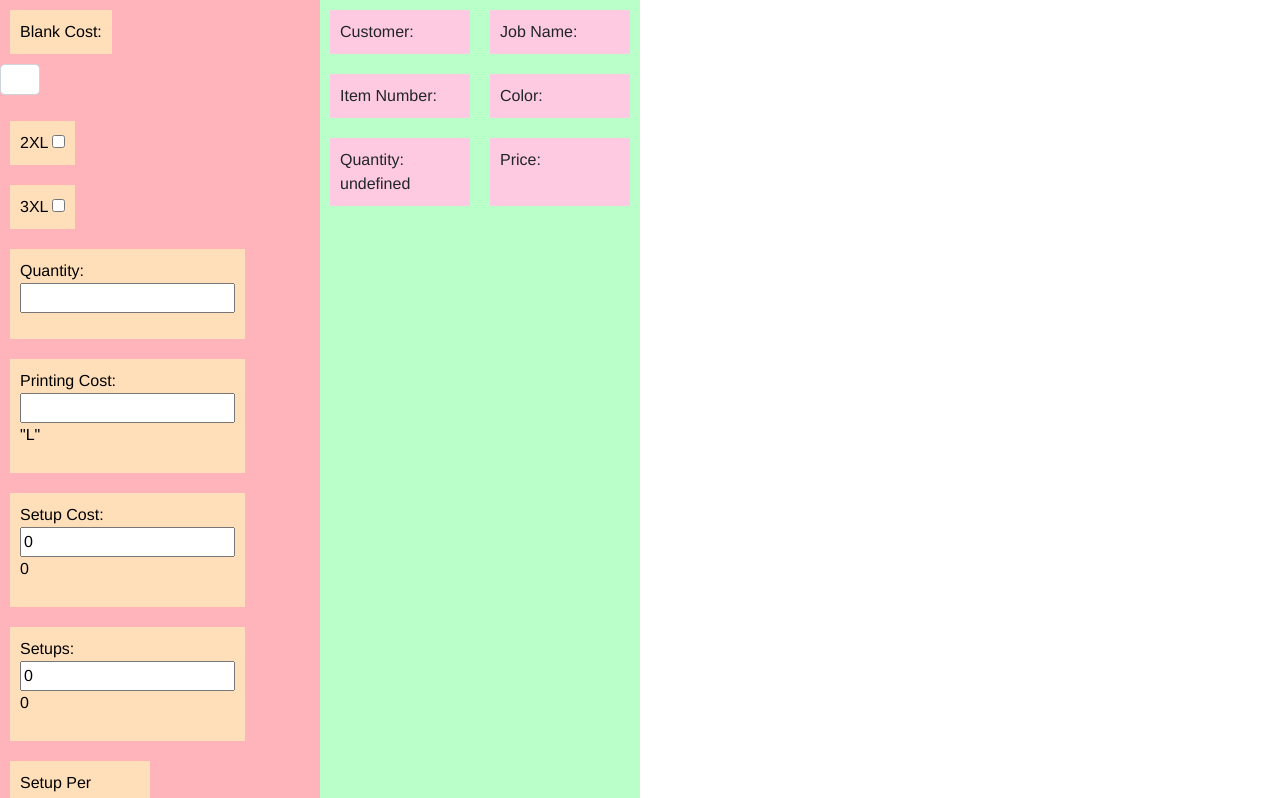
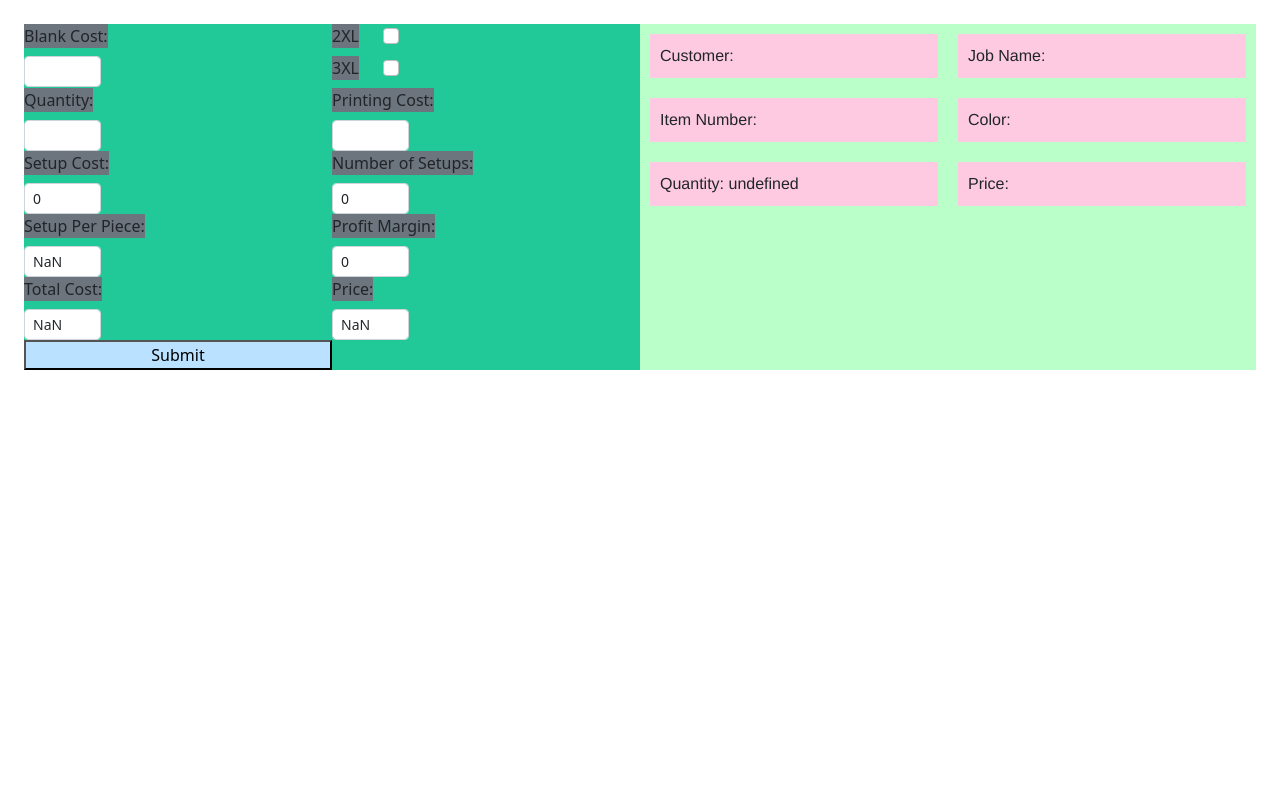
Before and after one commit to DravenTheRaven/quote-boy, a React (Create React App) app: page / in a window 1280 px wide. Shown: the top 798 px of the page. Built offline with nearby package versions, Linux system fonts and the light colour scheme.

Commit message:
fixed my bootstrap imports

```diff
--- a/src/App.js
+++ b/src/App.js
@@ -3,15 +3,16 @@
 import React from "react";
 import { useState } from 'react';
 import * as Utils from './utils.js'
-import 'bootstrap/dist/css/bootstrap.css';
+import Button from 'react-bootstrap/Button';
 import Form from 'react-bootstrap/Form';
-import Button from 'react-bootstrap/Button';
-
-
+import Col from 'react-bootstrap/Col';
+import Row from 'react-bootstrap/Row';
 
 function Quote() {
   const [state, setState] = useState({
     blankCost: "",
+    cost2XL: "",
+    cost3XL: "",
     printingCost: "10",
     price: 0,
     setups: 0,
@@ -27,10 +28,8 @@ function Quote() {
     setState({
       ...state,
       [e.target.name]: value
-
     });
       console.log(value)
-
   }
 
   function handleCheck(e) {
@@ -45,129 +44,139 @@ function Quote() {
   //Utils.setPiece(15, 5, 144);
         console.log(state)
   return(
-<div className="wrap">
-  <div id="container">
-  <Form>
-    <BlankCost handleChange={handleChange}
-               blankCost={state.blankCost}
+<div className="wrap text-bg-primary">
+  <div id="container" >
+
+    <InputVal handleChange={handleChange}
               name="blankCost"
+              value={state.blankCost}
+              text="Blank Cost" />
+    <Form.Group>
+    <Oversize handleChange={handleChange}
+              inputVal={InputVal}
+              checkOver={state.check2XL}
+              name="check2XL"
+              handleCheck={handleCheck}
+              text="2XL"
+              value={state.cost2XL}
               className="flox"
               />
     <Oversize handleChange={handleChange}
-              checkOver={state.check2XL}
-              name="check2XL"
-              handleCheck={handleCheck}
-              size="2XL"
-              className="flox"
-              />
-    <Oversize handleChange={handleChange}
+              inputVal={InputVal}
               checkOver={state.check3XL}
               name="check3XL"
               handleCheck={handleCheck}
-              size="3XL"
+              text="3XL"
+              value={state.cost3XL}
               className="flox"
               />
-    <Quantity handleChange={handleChange}
-              quantity={state.quantity}
+
+    </Form.Group>
+    <InputVal handleChange={handleChange}
               name="quantity"
-              className="flox"
+              value={state.quantity}
+              text="Quantity"
               />
     <Printing  />
-    <SetupCost handleChange={handleChange}
-               setupCost={state.setupCost}
-               className="flox"
+    <InputVal handleChange={handleChange}
+              name="setupCost"
+              value={state.setupCost}
+              text="Setup Cost"
               />
-    <Setups handleChange={handleChange}
-            setups={state.setups}
+    <InputVal handleChange={handleChange}
+              name="setups"
+              value={state.setups}
+              text="Number of Setups"
               />
     <SetPiece handleChange={handleChange}
               setupCost={state.setupCost}
               setups={state.setups}
               quantity={state.quantity}
-
               name="setUpPerPiece"
               />
-
-    <Margin className="flox"
-            handleChange={handleChange}/>
-
+    <InputVal handleChange={handleChange}
+              name="profitMargin"
+              value={state.profitMargin}
+              text="Profit Margin"
+              />
     <Price blankCost={state.blankCost}
            setupCost={state.setupCost}
            printingCost={state.printingCost}
            setups={state.setups}
            quantity={state.quantity}
            profitMargin={state.profitMargin}
+           value={state.price}
            />
     <button className="flox" >{`Submit`}</button>
-    </Form>
   </div>
   <div className="out">
     <Output quantity={state.quantity}/>
-
   </div>
 </div>
-
   )
-
 }
 
-
-function BlankCost({ blankCost, handleChange }) {
-  return(
+function InputVal({value, handleChange, name, text }) {
+  return (
     <>
-
-  <Form.Group controlId="blankCost">
-   <Form.Label>{`Blank Cost: `}</Form.Label>
-     <Form.Control type="number"
-            step="0.01"
-            name="blankCost"
+    <Form.Group controlId={name}>
+    <Form.Label >{`${text}: `}</Form.Label>
+    <Form.Control name={name}
+                  value={value}
+                  onChange={handleChange}
+                  text={text}
                   size="sm"
-            value={blankCost}
-            onChange={handleChange}
+                  className='w-25'
                   />
-     <p>{blankCost}</p>
     </Form.Group>
-
-
 </>
   )
 }
 
-function Oversize({ size, handleChange, handleCheck, checkOver }) {
+function Oversize({ value, text, handleChange, handleCheck, checkOver, inputVal, name }) {
 
   return (
   <>
-   <label htmlFor={`check${size}`}>{`${size} `}
-     <input type="checkbox"
-            id={`check${size}`}
-            name={`check${size}`}
+
+  <Form.Group as={Row}>
+
+  <Form.Group  as={Row} controlId={`check${text}`}>
+
+  <Col  sm={"auto"}>
+   <Form.Label >{`${text} `}</Form.Label>
+   </Col>
+   <Col  sm={"auto"}>
+     <Form.Check
+            name={`check${text}`}
             value={checkOver}
             onChange={handleCheck}
             />
-   </label>
+    </Col>
+
+</Form.Group>
+
    {checkOver &&
-   <label htmlFor={`${size}Cost`}>{`${size} Cost: `}
-     <input type="number"
-            step="0.01"
-            name={`${size}Cost`}
-            size="5"
+     <>
+
+  <Form.Group as={Row}   controlId={`cost${text}`}>
+  <Col sm={"auto"}>
+   <Form.Label>{`${text} Cost: `}</Form.Label>
+   </Col>
+   <Col sm={"auto"}>
+     <Form.Control size="sm"
+
+
+                   name={`cost${text}`}
+                   value={value}
+                   onChange={handleChange}
                    />
-   </label>
+      </Col>
+  </Form.Group>
+
+      </>
     }
-  </>
-  )
-}
+</Form.Group>
 
-function Quantity({ quantity, handleChange }) {
-  return(
-  <>
-  <label htmlFor="quantity">{`Quantity: `}
-    <input type="number"
-           name="quantity"
-           value={quantity}
-           onChange={handleChange} size="5"/>
-      <p>{quantity}</p>
-  </label>
   </>
   )
 }
@@ -175,77 +184,37 @@ function Quantity({ quantity, handleChange }) {
 function Printing() {
   return(
   <>
-  <label htmlFor="printingCost">{`Printing Cost: `}
-    <input type="number" step="0.01" name="printingCost"  size="5" />
-      <p>"L"</p>
-    </label>
+  <Form.Group>
+    <Form.Label htmlFor="printingCost">{`Printing Cost: `}</Form.Label>
+    <Form.Control  className='w-25'  name="printingCost"  size="sm" />
+  </Form.Group>
   </>
   )
 }
 
-function SetupCost({ setupCost, handleChange }) {
-  return(
-  <>
-  <label htmlFor="setupCost">{`Setup Cost: `}
-    <input type="number"
-           step="0.01"
-           name="setupCost"
-           id="setupCost"
-           value={setupCost}
-           onChange={handleChange}
-           size="5"
-           />
-      <p>{setupCost}</p>
-  </label>
-  </>
-  )
-}
 
-function Setups({ setups, handleChange }) {
-  return(
-  <>
-  <label htmlFor="setups">{`Setups: `}
-    <input type="number"
-           name="setups"
-           id="setups"
-           value={setups}
-           onChange={handleChange}
-           size="5"
-           />
-      <p>{setups}</p>
-  </label>
-  </>
-  )
-}
 
 function SetPiece({ setupCost, setups, quantity, handleChange }) {
    let setUpPerPiece = ((parseFloat(setupCost) * parseFloat(setups)) / parseFloat(quantity))
 
   return (
     <>
-    <label htmlFor="setUpPerPiece">Setup Per Piece:
-    <input  name="setUpPerPiece"
+    <Form.Group>
+    <Form.Label htmlFor="setUpPerPiece">Setup Per Piece:</Form.Label>
+    <Form.Control  name="setUpPerPiece"
             id="setUpPerPiece"
             value={setUpPerPiece}
             onChange={handleChange}
-            size="5"
+            size="sm"
+            className='w-25'
             readOnly
             />
-    <p></p>
-    </label>
+    </Form.Group>
     </>
   )
 }
 
-function Margin({ handleChange }) {
-  return(
-  <>
-  <label htmlFor="profitMargin">{`Profit Margin: `}
-    <input type="number" name="profitMargin" onChange={handleChange} size="5"/>
-  </label>
-  </>
-  )
-}
+
 
 function Price({ blankCost, printingCost, setups, setupCost, profitMargin, quantity }) {
   const setUpPerPiece = ((parseFloat(setupCost) * parseFloat(setups)) / parseFloat(quantity))
@@ -254,10 +223,24 @@ function Price({ blankCost, printingCost, setups, setupCost, profitMargin, quant
   const price = cost / finalMargin
   return (
   <>
-  <p>{`Total Cost: ${cost}`}</p>
-
-
-  <p>{`Price: ${price}`}</p>
+  <Form.Group controlId="totalCost">
+  <Form.Label>Total Cost:</Form.Label>
+  <Form.Control  name="totalCost"
+                 value={cost}
+                 size="sm"
+                 className='w-25'
+                 readOnly
+                 />
+  </Form.Group>
+  <Form.Group controlId="price">
+    <Form.Label>Price:</Form.Label>
+    <Form.Control  name="price"
+                  value={price}
+                  size="sm"
+                  className='w-25'
+                  readOnly
+                  />
+  </Form.Group>
   </>
   )
 }
--- a/src/App.scss
+++ b/src/App.scss
@@ -14,3 +14,63 @@ span {
     font-weight: bold;
   }
 }
+
+body {
+  padding: 1.5rem;
+
+}
+
+* {
+  box-sizing: border-box;
+}
+
+
+
+#root label {
+
+}
+
+#container {
+background-color: $teal;
+display: grid;
+grid-template-columns: 50% 50%;
+
+}
+
+.form-label {
+  background-color: $secondary;
+}
+
+.wrap {
+   display: grid;
+   grid-template-columns: 50% 50%;
+}
+
+.out {
+  background-color: #baffc9;
+  grid-template-columns: 50% 50%;
+
+}
+
+#customerFacing {
+  display: grid;
+  grid-template-columns: 50% 50%;
+}
+
+.flox {
+  background-color: #bae1ff;
+}
+
+#customerFacing p {
+  background-color: #fdcae1;
+    font-family: helvetica;
+  padding: 10px;
+  margin: 10px;
+}
+
+.col {
+
+  background-color: red;
+}
+
+/* import bootstrap to set changes */
--- a/src/custom.scss
+++ b/src/custom.scss
@@ -4,68 +4,5 @@ $theme-colors: (
         "danger": teal
 );
 
-* {
-  box-sizing: border-box;
-}
-
-/* Chrome, Safari, Edge, Opera */
-input::-webkit-outer-spin-button,
-input::-webkit-inner-spin-button {
-  -webkit-appearance: none;
-  margin: 0;
-}
-
-#blankCost {
-  width: 25%;
-}
-
-/* Firefox */
-input[type=number] {
-  -moz-appearance: textfield;
-}
-
-#root label {
-  color: black;
-background-color: #ffdfba;
-  font-family: helvetica;
-  padding: 10px;
-  margin: 10px;
-}
-
-#container {
-  background-color: #ffb3ba;
-  display: grid;
-   grid-template-columns: 50% 50%;
-
-}
-
-
-.wrap {
-   display: grid;
-   grid-template-columns: 25% 25%;
-}
-
-.out {
-  background-color: #baffc9;
-
-}
-
-#customerFacing {
-  display: grid;
-  grid-template-columns: 50% 50%;
-}
-
-.flox {
-  background-color: #bae1ff;
-}
-
-#customerFacing p {
-  background-color: #fdcae1;
-    font-family: helvetica;
-  padding: 10px;
-  margin: 10px;
-}
-
-
 /* import bootstrap to set changes */
 @import "../node_modules/bootstrap/scss/bootstrap";
--- a/src/index.js
+++ b/src/index.js
@@ -1,11 +1,11 @@
 import React from 'react';
 import ReactDOM from 'react-dom/client';
-import './index.css';
+
 import App from './App';
+import reportWebVitals from './reportWebVitals';
 
 // Importing Sass with Bootstrap CSS
 import './App.scss';
-import reportWebVitals from './reportWebVitals';
 
 const root = ReactDOM.createRoot(document.getElementById('root'));
 root.render(
--- a/src/utils.js
+++ b/src/utils.js
@@ -1,4 +1,6 @@
 import React from "react";
+import Button from 'react-bootstrap/Button';
+import Form from 'react-bootstrap/Form';
 //import { useState } from 'react';
 
 function priceMargin(profitMargin) {
@@ -6,7 +8,8 @@ function priceMargin(profitMargin) {
 
 }
 
-function printing() {
+function printing({ printingCost }) {
+  let costLog = [];
 
 }
 
```
Lines whose indentation alone changed are shown as unchanged.
